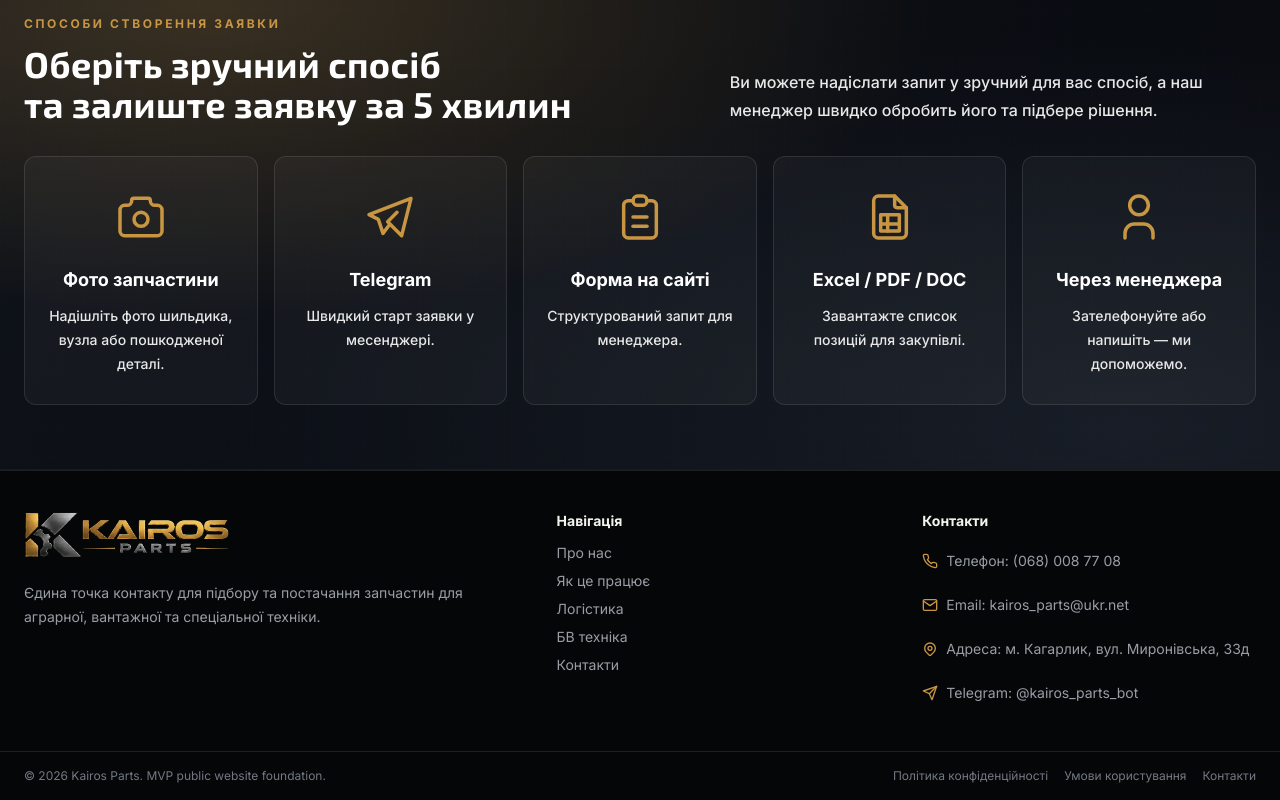
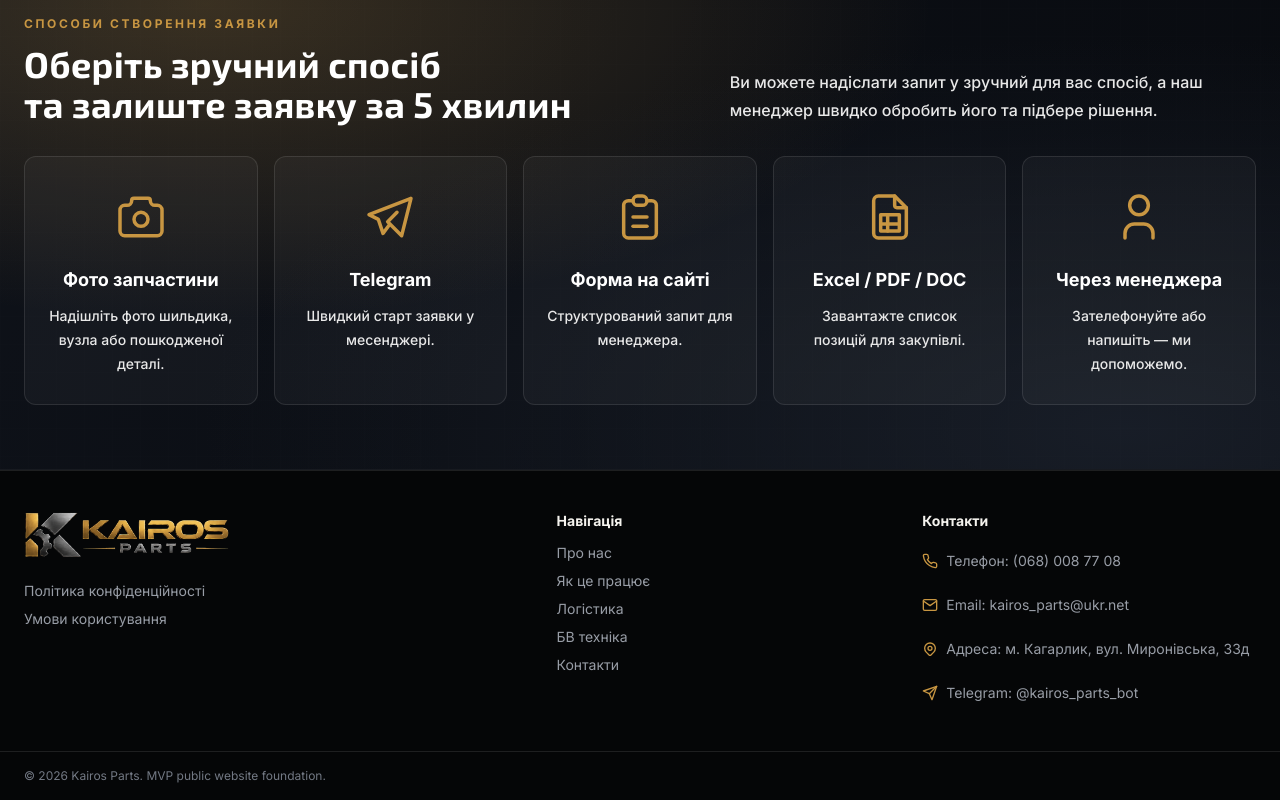
Before and after one commit to Serhiy199/Kairos-Parts, a Next.js app: page / in a window 1280 px wide. Shown: the part 3618-4418 px from the top of the page. Built offline with nearby package versions, Linux system fonts and the light colour scheme; no server answers.

Commit message:
style: move legal links under footer logo

```diff
--- a/components/layout/public-layout.tsx
+++ b/components/layout/public-layout.tsx
@@ -69,10 +69,20 @@ export async function PublicLayout({ children }: { children: React.ReactNode })
                 className="h-12 w-auto object-contain"
               />
             </div>
-            <p className="mt-4 max-w-md text-sm leading-6 text-public-muted">
-              Єдина точка контакту для підбору та постачання запчастин для аграрної, вантажної та
-              спеціальної техніки.
-            </p>
+            <nav aria-label="Правова інформація" className="mt-4 grid gap-2 text-sm text-public-muted">
+              <Link
+                href="/privacy-policy"
+                className="w-fit transition hover:text-public-primary focus-visible:rounded-sm focus-visible:outline focus-visible:outline-2 focus-visible:outline-offset-2 focus-visible:outline-accent"
+              >
+                Політика конфіденційності
+              </Link>
+              <Link
+                href="/terms-of-use"
+                className="w-fit transition hover:text-public-primary focus-visible:rounded-sm focus-visible:outline focus-visible:outline-2 focus-visible:outline-offset-2 focus-visible:outline-accent"
+              >
+                Умови користування
+              </Link>
+            </nav>
           </div>
           <div>
             <p className="text-sm font-bold text-public-primary">Навігація</p>
@@ -127,28 +137,8 @@ export async function PublicLayout({ children }: { children: React.ReactNode })
           </div>
         </div>
         <div className="border-t border-public-border">
-          <div className="kp-container flex flex-col items-center justify-between gap-3 py-4 text-center text-xs text-public-subtle sm:flex-row sm:text-left">
+          <div className="kp-container py-4 text-center text-xs text-public-subtle sm:text-left">
             <span>© 2026 Kairos Parts. MVP public website foundation.</span>
-            <nav aria-label="Правова інформація" className="flex flex-wrap items-center justify-center gap-x-4 gap-y-2 sm:justify-end">
-              <Link
-                href="/privacy-policy"
-                className="transition hover:text-public-primary focus-visible:rounded-sm focus-visible:outline focus-visible:outline-2 focus-visible:outline-offset-4 focus-visible:outline-accent"
-              >
-                Політика конфіденційності
-              </Link>
-              <Link
-                href="/terms-of-use"
-                className="transition hover:text-public-primary focus-visible:rounded-sm focus-visible:outline focus-visible:outline-2 focus-visible:outline-offset-4 focus-visible:outline-accent"
-              >
-                Умови користування
-              </Link>
-              <Link
-                href="/contacts"
-                className="transition hover:text-public-primary focus-visible:rounded-sm focus-visible:outline focus-visible:outline-2 focus-visible:outline-offset-4 focus-visible:outline-accent"
-              >
-                Контакти
-              </Link>
-            </nav>
           </div>
         </div>
       </footer>
--- a/package.json
+++ b/package.json
@@ -42,6 +42,7 @@
     "test:legal-privacy-1b": "tsx scripts/check-stage-legal-1b-privacy-policy.ts",
     "test:legal-terms-1c": "tsx scripts/check-stage-legal-1c-terms-of-use.ts",
     "test:legal-layout-1d": "tsx scripts/check-stage-legal-1d-legal-pages-layout-simplification.ts",
+    "test:legal-footer-1e": "tsx scripts/check-stage-legal-1e-footer-legal-links-placement.ts",
     "audit:request-file-storage": "tsx scripts/audit-request-file-storage.ts",
     "migrate:request-files-cloudinary": "tsx scripts/migrate-request-files-to-cloudinary.ts",
     "test:logistics-address-combobox": "tsx scripts/check-logistics-request-form.ts",
--- a/scripts/check-stage-legal-1c-terms-of-use.ts
+++ b/scripts/check-stage-legal-1c-terms-of-use.ts
@@ -88,7 +88,7 @@ assert.doesNotMatch(pageSource, /process\.env|DATABASE_URL|TELEGRAM_BOT_TOKEN|CL
 
 assert.match(footerSource, /href="\/privacy-policy"/);
 assert.match(footerSource, /href="\/terms-of-use"/);
-assert.match(footerSource, /href="\/contacts"/);
+assert.match(footerSource, /\{ href: '\/contacts', label: 'Контакти' \}/);
 assert.match(footerSource, /aria-label="Правова інформація"/);
 
 assert.match(registerSource, /Реєструючись, ви підтверджуєте, що ознайомилися з/);
--- a/scripts/check-stage-legal-1d-legal-pages-layout-simplification.ts
+++ b/scripts/check-stage-legal-1d-legal-pages-layout-simplification.ts
@@ -56,7 +56,7 @@ assert.deepEqual(termsMetadata.robots, { index: true, follow: true });
 
 assert.match(footerSource, /href="\/privacy-policy"/);
 assert.match(footerSource, /href="\/terms-of-use"/);
-assert.match(footerSource, /href="\/contacts"/);
+assert.match(footerSource, /\{ href: '\/contacts', label: 'Контакти' \}/);
 
 const sitemapUrls = sitemap().map((entry) => entry.url);
 assert.equal(sitemapUrls.length, 15);
```
Also changed, not shown: scripts/check-stage-legal-1e-footer-legal-links-placement.ts (added, +42 -0 lines), 1 other file (tests, documents, lock files or other folders).
